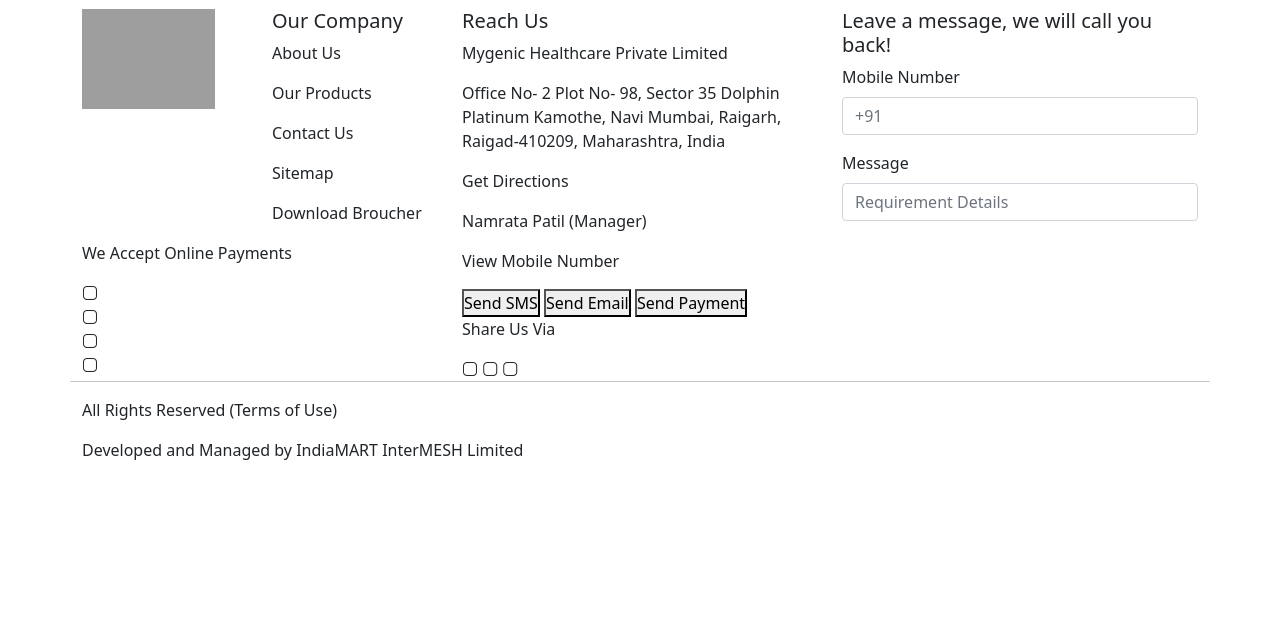
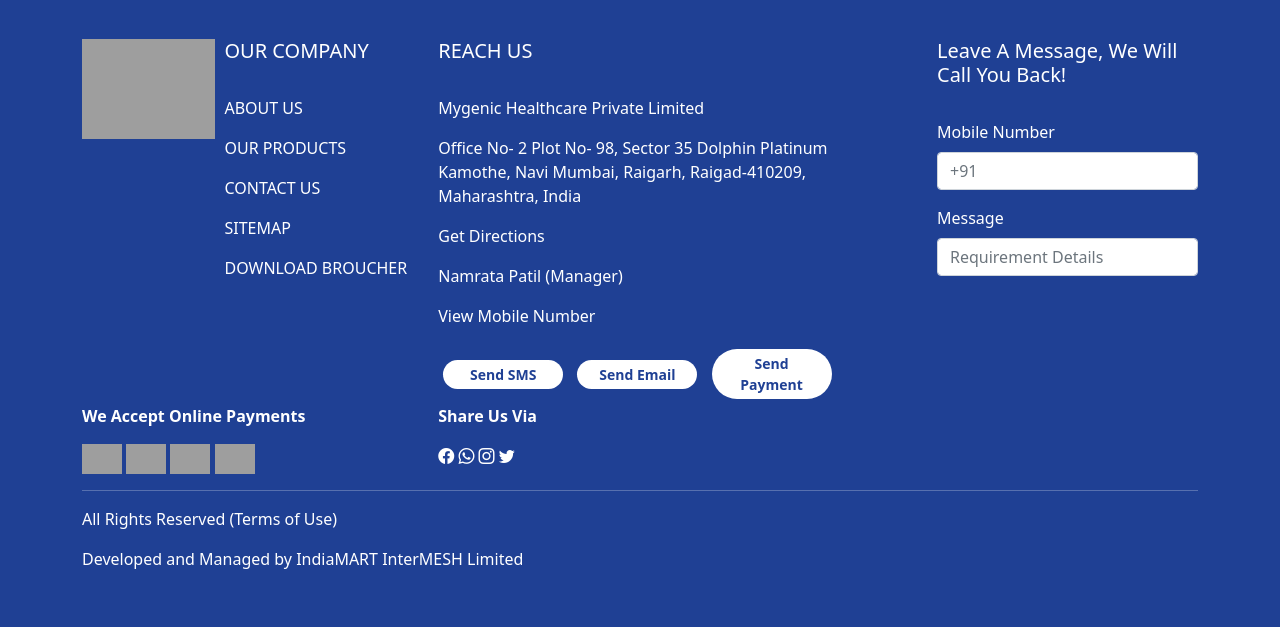
Before and after one commit to SiddhantCM3/mygenic, a PHP site: page /index.php in a window 1280 px wide. Shown: the part 2897-3524 px from the top of the page. Before the commit the page ends 3357 px from the top, so only its background shows below. Run offline with PHP 8.4, Linux system fonts and the light colour scheme; grey boxes are pictures that could not be loaded.

Commit message:
header page completed

```diff
--- a/assets/css/style.css
+++ b/assets/css/style.css
@@ -54,6 +54,14 @@ h2{
 nav{
     background-color:var(--primary);
 }
+nav i{
+    color: white;
+    font-size: 25px;
+}
+.navbar button{
+    color: white;
+    border-color: white;
+}
 
 /* Carousel */
 
@@ -81,3 +89,24 @@ nav{
     border-width: 1px;
     border-radius: 0px;
 }
+
+/* Footer */
+#footer{
+    background-color: var(--primary);
+    padding: 40px 0px 40px 0px;
+    color: white;
+}
+#footer .row h5{
+    padding-bottom: 25px;
+}
+#footer .btn{
+    background-color: white;
+    padding: 4px 10px;
+    border-radius: 100px;
+    border:none;
+    color: var(--primary);
+    font-size: 14px;
+    font-weight: bold;
+    width: 120px;
+    margin: 5px;
+}
--- a/footer.php
+++ b/footer.php
@@ -2,12 +2,12 @@
   <div class="container-fluid">
     <div class="container">
       <div class="row">
-        <div class="col-lg-4 col-md-4 col-sm-12">
+        <div class="col-lg-9">
           <div class="row">
-            <div class="col">
+            <div class="col-lg-2">
               <img src="https://logodix.com/logo/413743.png" alt="mygenic logo" height="100px">
             </div>
-            <div class="col">
+            <div class="col-lg-3 text-uppercase">
               <h5>Our Company</h5>
               <p>About Us</p>
               <p>Our Products</p>
@@ -15,32 +15,39 @@
               <p>Sitemap</p>
               <p>Download Broucher</p>
             </div>
+            <div class="col-lg-6">
+              <h5 class="text-uppercase">Reach Us</h5>
+              <p class="text-capitalize">Mygenic Healthcare Private Limited</p>
+              <p class="text-capitalize">Office No- 2 Plot No- 98, Sector 35 Dolphin Platinum Kamothe, Navi Mumbai, Raigarh, Raigad-410209, Maharashtra, India</p>
+              <p class="text-capitalize">Get Directions</p>
+              <p class="text-capitalize">Namrata Patil (Manager)</p>
+              <p class="text-capitalize">View Mobile Number</p>
+              <button class="btn">Send SMS</button>
+              <button class="btn">Send Email</button>
+              <button class="btn">Send Payment</button>
+            </div>
           </div>
           <div class="row">
-            <p>We Accept Online Payments</p>
-              <i class="bi bi-app"></i>
-              <i class="bi bi-app"></i>
-              <i class="bi bi-app"></i>
-              <i class="bi bi-app"></i>
+            <div class="col-lg-5">
+              <p class="text-capitalize fw-bold">We Accept Online Payments</p>
+              <div class="payment-icons">
+                <img src="https://www.citypng.com/public/uploads/preview/png-mastercard-credit-card-payment-icon-21635273828qgouwpcfsb.png" alt="" width="40px">
+                <img src="https://aux2.iconspalace.com/uploads/maestro-payment-icon-256.png" alt="" width="40px">
+                <img src="https://cdn0.iconfinder.com/data/icons/flat-design-business-set-3/24/payment-method-visa-512.png" alt="" width="40px">
+                <img src="https://pbs.twimg.com/profile_images/626248418885697537/tbVsMedp_400x400.png" alt="" width="40px">
+              </div>
+            </div>
+            <div class="col-lg-7">
+              <p class="text-capitalize fw-bold">Share Us Via</p>
+              <i class="bi bi-facebook"></i>
+              <i class="bi bi-whatsapp"></i>
+              <i class="bi bi-instagram"></i>
+              <i class="bi bi-twitter"></i>
+            </div>
           </div>
         </div>
-        <div class="col-lg-4 col-md-4 col-sm-12">
-          <h5>Reach Us</h5>
-          <p>Mygenic Healthcare Private Limited</p>
-          <p>Office No- 2 Plot No- 98, Sector 35 Dolphin Platinum Kamothe, Navi Mumbai, Raigarh, Raigad-410209, Maharashtra, India</p>
-          <p>Get Directions</p>
-          <p>Namrata Patil (Manager)</p>
-          <p>View Mobile Number</p>
-          <button>Send SMS</button>
-          <button>Send Email</button>
-          <button>Send Payment</button>
-          <p>Share Us Via</p>
-          <i class="bi bi-app"></i>
-          <i class="bi bi-app"></i>
-          <i class="bi bi-app"></i>
-        </div>
-        <div class="col-lg-4 col-md-4 col-sm-12">
-          <h5>Leave a message, we will call you back!</h5>
+        <div class="col-lg-3">
+          <h5 class="text-capitalize">Leave a message, we will call you back!</h5>
           <div class="mb-3">
             <label for="exampleInputEmail1" class="form-label">Mobile Number</label>
             <input type="phone" class="form-control" id="exampleInputEmail1" aria-describedby="emailHelp" placeholder="+91 ">
@@ -51,11 +58,9 @@
           </div>
         </div>
       </div>
-      <div class="row">
-        <hr>
-        <p>All Rights Reserved (Terms of Use)</p>
-        <p>Developed and Managed by IndiaMART InterMESH Limited</p>
-      </div>
+      <hr>
+      <p>All Rights Reserved (Terms of Use)</p>
+      <p>Developed and Managed by IndiaMART InterMESH Limited</p>
     </div>
   </div>
 </section>
--- a/header.php
+++ b/header.php
@@ -28,7 +28,7 @@
                     <span class="navbar-toggler-icon"></span>
                 </button>
                 <div class="collapse navbar-collapse justify-content-center" id="navbarNavDropdown">
-                    <ul class="navbar-nav">
+                    <ul class="navbar-nav text-uppercase">
                         <li class="nav-item">
                             <a class="nav-link text-white" aria-current="page" href="index.php">Home</a>
                         </li>
```
